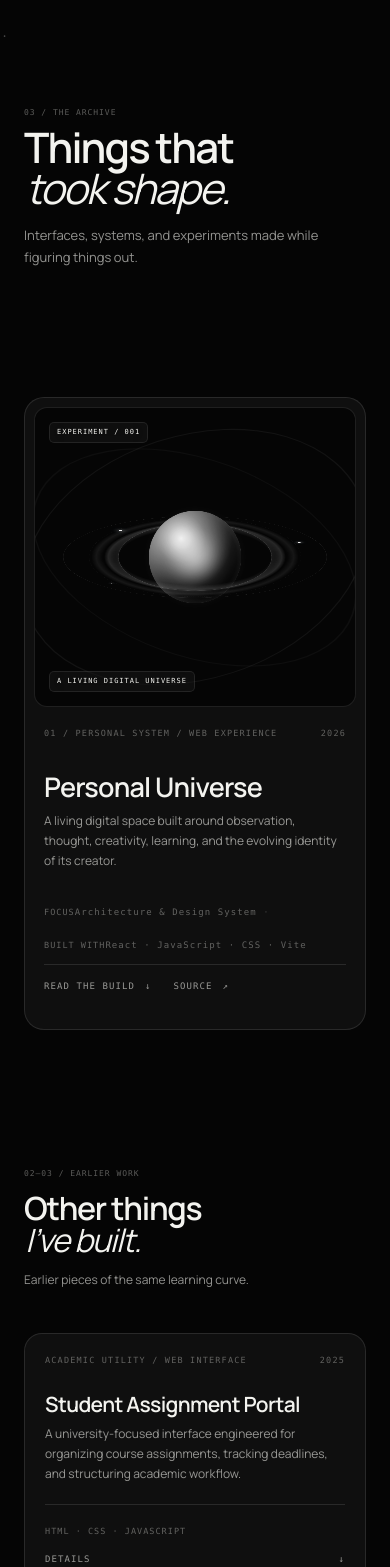
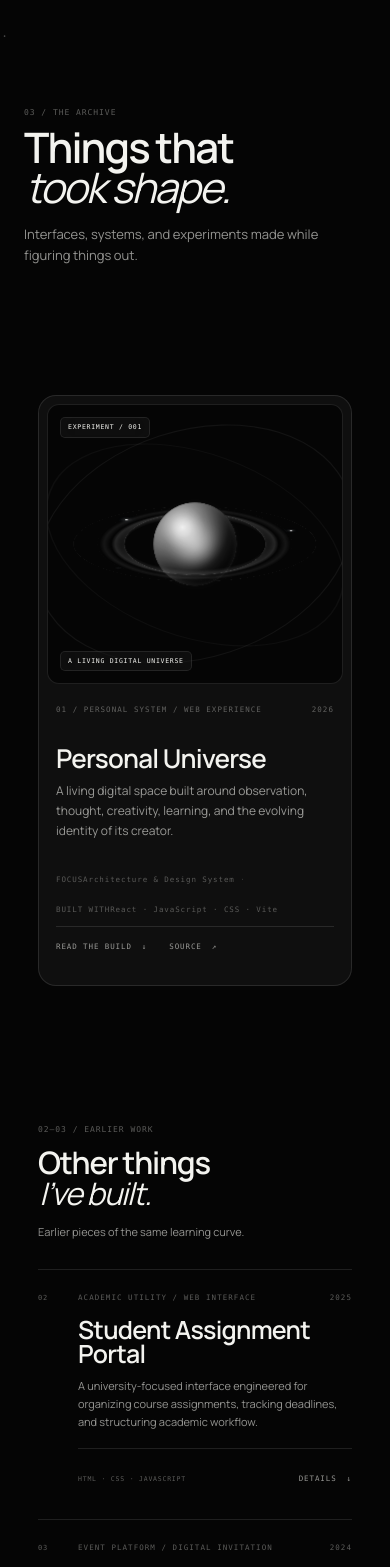
Before and after one commit to shahriarbappy60-ship-it/personal-universe, a React (Vite) app: page /create in a window 390 px wide. Shown: the part 801-2368 px from the top of the page. Built offline with nearby package versions, Linux system fonts and the light colour scheme.

Commit message:
refine: make Create archive editorial and mobile cleaner

```diff
--- a/src/styles/create-page.css
+++ b/src/styles/create-page.css
@@ -1055,3 +1055,110 @@
   .create-page .create-closing-inner { padding-top:24px; }
   .create-page .create-closing-inner p { font-size:32px; line-height:1.02; }
 }
+
+
+/* Create page — final Mother Design refinement */
+/* Desktop: reduce card language; let the object + editorial rhythm lead. */
+.create-page .create-intro-grid { max-width: var(--container); }
+.create-page .create-intro-grid h2 { max-width: 700px; }
+.create-page .create-featured { box-shadow: none; }
+.create-page .create-featured-visual { height: clamp(360px, 39vw, 470px); min-height:0; }
+.create-page .create-featured-content { padding-left: 18px; padding-right: 18px; }
+.create-page .create-featured-heading h2 { font-size: clamp(28px, 3vw, 38px); }
+.create-page .create-featured-heading p { max-width: 620px; }
+.create-page .create-featured-meta { opacity:.9; }
+.create-page .create-archive-list { display:block; }
+.create-page .create-archive-item {
+  display:grid;
+  grid-template-columns: 52px minmax(0, 1fr);
+  column-gap: 18px;
+  min-height:0;
+  border:0;
+  border-top:1px solid var(--line);
+  border-radius:0;
+  background:transparent;
+  overflow:visible;
+}
+.create-page .create-archive-item:last-child { border-bottom:1px solid var(--line); }
+.create-page .create-archive-index {
+  display:block;
+  padding-top:27px;
+  color:var(--faint);
+}
+.create-page .create-archive-main { padding:26px 0 24px; }
+.create-page .create-archive-title-row { margin-top:18px; }
+.create-page .create-archive-title-row h3 { font-size:clamp(24px, 2.8vw, 34px); }
+.create-page .create-archive-main > p { max-width:680px; margin-top:11px; }
+.create-page .create-archive-footer { margin-top:18px; padding-top:14px; }
+.create-page .create-archive-details { grid-column:2; }
+.create-page .create-archive-details > div { background:transparent; }
+.create-page .create-closing-inner { max-width:var(--container); }
+
+@media (max-width: 600px) {
+  .create-page .create-shell { width:calc(100% - 28px); }
+  .create-page .create-intro { padding-top:var(--section-space-major-mobile); }
+  .create-page .create-intro-grid { max-width:none; }
+  .create-page .create-intro-grid h2 { max-width:330px; font-size:42px; line-height:.96; }
+  .create-page .create-intro-grid p { max-width:300px; }
+
+  /* Mobile becomes a single calm editorial column. */
+  .create-page .create-featured { padding:8px 8px 0; border-radius:18px; }
+  .create-page .create-featured-visual { height:280px; min-height:280px; border-radius:12px; }
+  .create-page .create-celestial-stage { transform:translate(-50%,-50%) scale(.405); }
+  .create-page .create-featured:hover .create-celestial-stage { transform:translate(-50%,-50%) scale(.405); }
+  .create-page .create-celestial-stage .celestial-body { width:205px; height:205px; }
+  .create-page .create-celestial-stage .celestial-corona-aura { width:375px; height:375px; }
+  .create-page .create-visual-label,
+  .create-page .create-visual-caption { font-size:6.5px; letter-spacing:.11em; }
+  .create-page .create-visual-label { left:12px; top:12px; }
+  .create-page .create-visual-caption { left:12px; bottom:12px; }
+
+  .create-page .create-featured-content { padding:20px 9px 18px; }
+  .create-page .create-project-kicker { font-size:7.5px; }
+  .create-page .create-featured-heading { padding:18px 0 8px; }
+  .create-page .create-featured-heading h2 { margin:10px 0 9px; font-size:26px; }
+  .create-page .create-featured-heading p { margin-bottom:15px; font-size:12px; }
+  .create-page .create-featured-meta { gap:5px 9px; margin-bottom:6px; }
+  .create-page .create-featured-meta span,
+  .create-page .create-featured-meta strong { font-size:7.5px; }
+  .create-page .create-featured-actions { min-height:40px; }
+  .create-page .create-detail-toggle,
+  .create-page .create-source-link { min-height:40px; font-size:7.5px; }
+  .create-page .create-featured-details { grid-template-columns:1fr; }
+  .create-page .create-featured-details > div { padding:14px; }
+  .create-page .create-featured-details > div:last-child { grid-column:auto; }
+
+  .create-page .create-archive-section { padding-top:var(--section-heading-gap-mobile); }
+  .create-page .create-archive-heading { margin-bottom:var(--section-heading-gap-mobile); }
+  .create-page .create-archive-heading h2 { font-size:31px; }
+  .create-page .create-archive-heading p { max-width:285px; font-size:11px; }
+  .create-page .create-archive-item {
+    grid-template-columns:30px minmax(0,1fr);
+    column-gap:10px;
+  }
+  .create-page .create-archive-index { padding-top:23px; font-size:7px; }
+  .create-page .create-archive-main { padding:22px 0 21px; }
+  .create-page .create-archive-title-row { margin-top:14px; }
+  .create-page .create-archive-title-row h3 { font-size:25px; line-height:.98; }
+  .create-page .create-archive-main > p { margin:10px 0 17px; max-width:290px; font-size:11px; line-height:1.65; }
+  .create-page .create-archive-footer {
+    margin-top:0;
+    padding-top:11px;
+    min-height:38px;
+    flex-direction:row;
+    align-items:center;
+    gap:10px;
+    font-size:6.5px;
+  }
+  .create-page .create-archive-footer .create-detail-toggle { width:auto; min-height:38px; padding:0; }
+  .create-page .create-archive-details { grid-column:2; grid-template-columns:1fr; }
+  .create-page .create-archive-details > div { padding:13px 0; background:transparent; border-top:1px solid var(--line); }
+  .create-page .create-archive-details p { font-size:10.5px; }
+  .create-page .create-closing { padding-bottom:var(--section-space-major-mobile); }
+  .create-page .create-closing-inner { width:calc(100% - 28px); }
+  .create-page .create-closing-inner p { max-width:300px; font-size:30px; }
+}
+
+@media (prefers-reduced-motion: reduce) {
+  .create-page .create-celestial-stage { transition:none; }
+}
```
